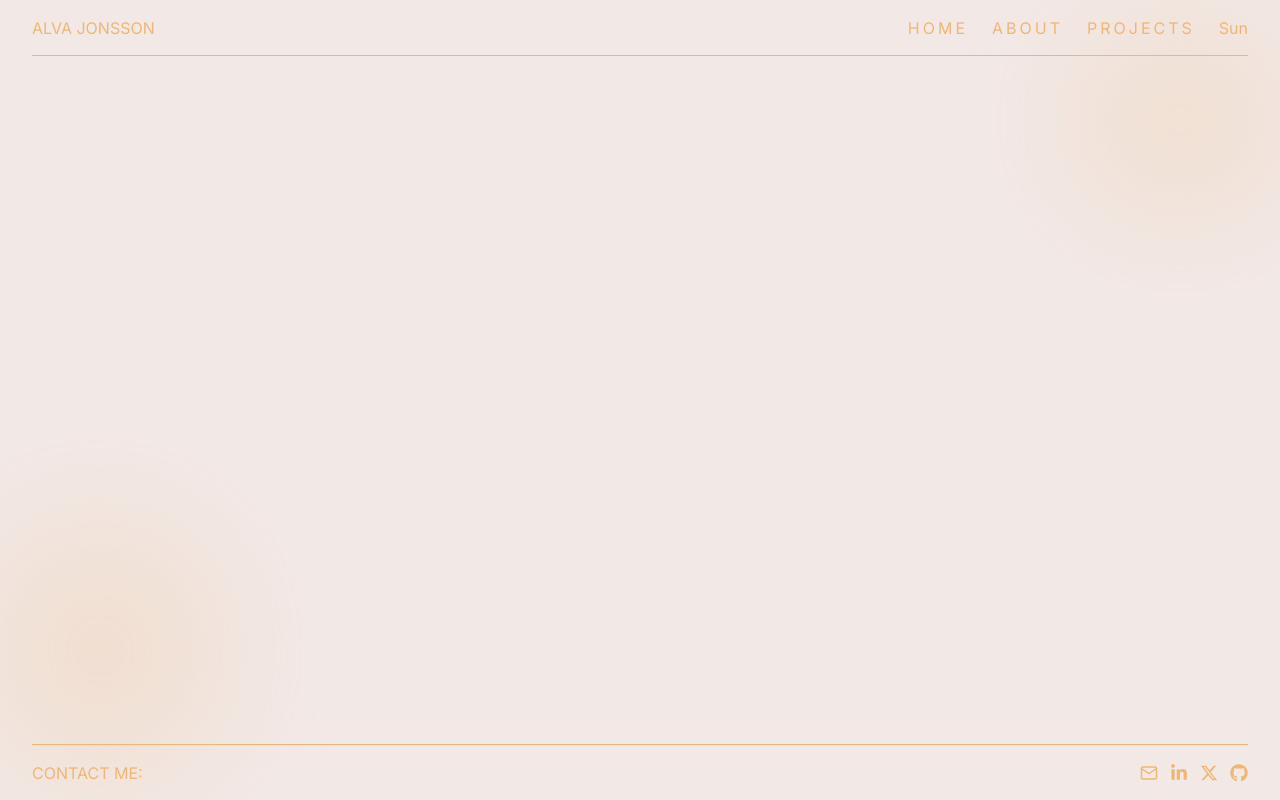
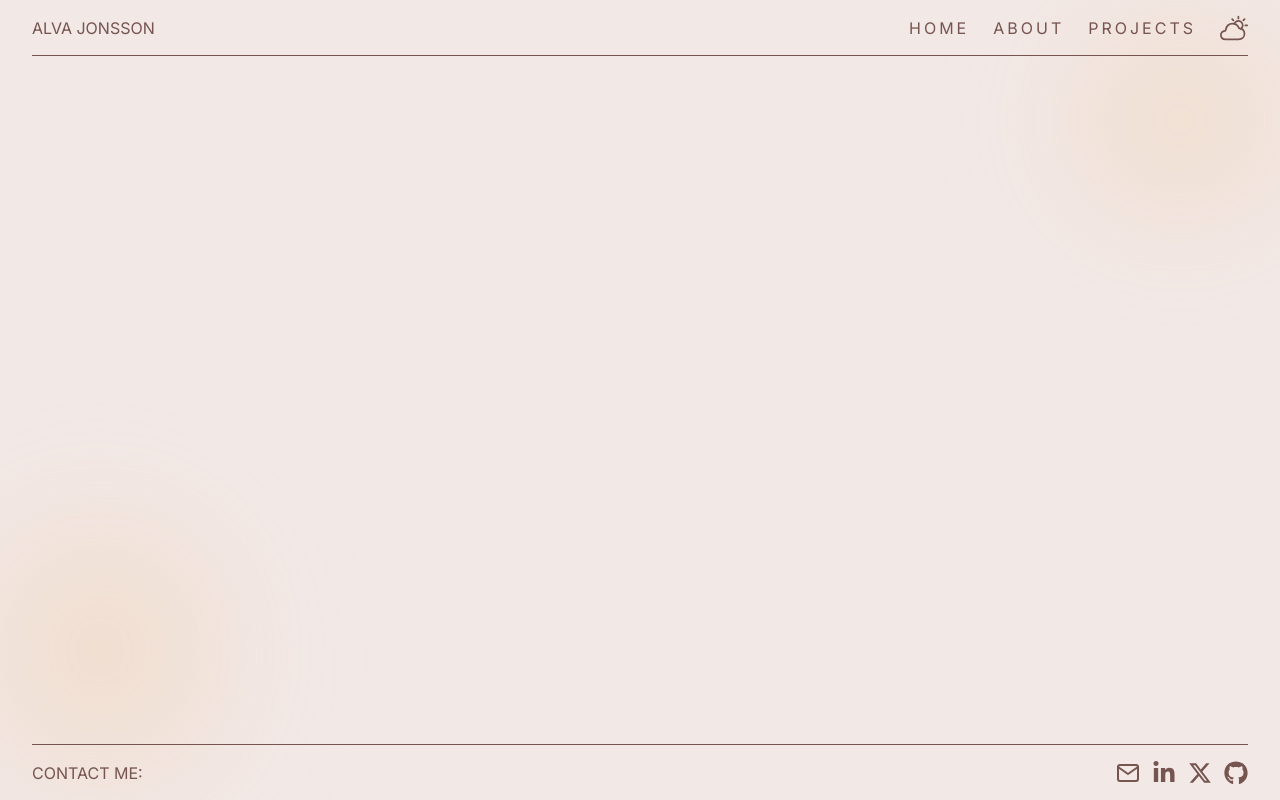
Before and after one commit to Alvis97/newportfolioalva, a Next.js app: page / in a window 1280 px wide. Built offline with nearby package versions, Linux system fonts and the light colour scheme.

Commit message:
feat: Added darkmode button

```diff
--- /dev/null
+++ b/app/components/DarkmodeButton.tsx
@@ -0,0 +1,31 @@
+"use client"
+import React, { useEffect, useState } from 'react'
+import { IoPartlySunnyOutline, IoSunnyOutline } from "react-icons/io5";
+
+function DarkmodeButton() {
+    const [ darkmode, setDarkmode ] = useState(false)
+
+    useEffect(() => {
+        setDarkmode(document.documentElement.classList.contains("dark"))
+    }, [])
+
+    function toggle() {
+        const next = !darkmode
+        setDarkmode(next)
+        document.documentElement.classList.toggle("dark", next)
+        try{
+            localStorage.setItem("theme", next ? "dark" : "light")
+        } catch {}
+    }
+  return (
+    <button
+    onClick={toggle}
+    aria-label="Toggle theme"
+    className='cursor-pointer hover:scale-110 duration-300 ease-in-out'
+    >
+    {darkmode ?  <IoSunnyOutline className='h-14 w-14 md:h-7 md:w-7' /> : <IoPartlySunnyOutline className='h-14 w-14 md:h-7 md:w-7' />}
+    </button>
+  )
+}
+
+export default DarkmodeButton
--- a/app/components/Footer.tsx
+++ b/app/components/Footer.tsx
@@ -19,20 +19,20 @@ function Footer() {
         }
     }
   return (
-    <div className='flex justify-between items-center h-14 border-t border-t-[var(--pink)] text-[var(--pink)] text-xs xl:text-base'>
+    <div className='flex justify-between items-center h-14 border-t border-t-[var(--foreground)] text-[var(--foreground)] text-xs xl:text-base'>
         <p>CONTACT ME:</p>
         <div className='flex gap-3 items-center'>
             <div className='relative flex items-center justify-center group'>
                 <button onClick={handleCopy} className='cursor-pointer hover:scale-110 transition-transform'>
-                    {copied ? <FiCheck size={16}/> : <FiMail size={18}/>}
+                    {copied ? <FiCheck className='h-5 w-5 xl:h-6 xl:w-6'/> : <FiMail className='h-5 w-5 xl:h-6 xl:w-6'/>}
                 </button>
                 <span className='absolute bottom-full left-1/2 -translate-x-1/2 mb-2 px-2 py-1 text-xs rounded bg-white/50 text-black whitespace-nowrap opacity-0 group-hover:opacity-100 transition-opacity'>
                     Click to copy email
                 </span>
             </div>
-            <a href="https://www.linkedin.com/in/alva-jonsson/"><FaLinkedinIn size={18}/></a>
-            <a href="https://x.com/alvajon1997"><FaXTwitter size={18}/></a>
-            <a href="https://github.com/Alvis97"><FaGithub size={18}/></a>
+            <a href="https://www.linkedin.com/in/alva-jonsson/"><FaLinkedinIn className='h-5 w-5 xl:h-6 xl:w-6'/></a>
+            <a href="https://x.com/alvajon1997"><FaXTwitter className='h-5 w-5 xl:h-6 xl:w-6'/></a>
+            <a href="https://github.com/Alvis97"><FaGithub className='h-5 w-5 xl:h-6 xl:w-6'/></a>
         </div>
     </div>
   )
--- a/app/components/Navigation.tsx
+++ b/app/components/Navigation.tsx
@@ -2,12 +2,13 @@
 
 import React, { useState } from 'react'
 import { FiMenu, FiX} from "react-icons/fi"
+import DarkmodeButton from './DarkmodeButton'
 
 function Navigation() {
     const [isOpen, setIsOpen] = useState(false)
 
   return (
-    <div className='flex justify-between items-center w-full h-14 border-b border-b-[var(--pink)] text-[var(--pink)] text-xs xl:text-base'>
+    <div className='flex justify-between items-center w-full h-14 border-b border-b-[var(--foreground)] text-[var(--foreground)] text-xs xl:text-base'>
         <p>ALVA JONSSON</p>
 
         <div className='md:hidden'>
@@ -25,19 +26,19 @@ function Navigation() {
             <a href="/home">HOME</a>
             <a href="/about">ABOUT</a>
             <a href="/projects">PROJECTS</a>
-            <button>Sun</button>
+            <DarkmodeButton/>
         </div>
 
 
             <div
             aria-hidden={!isOpen}
-            className={`fixed inset-0 z-5 flex flex-col justify-center items-end p-5 px-[5%] gap-5 text-xl bg-[var(--background)]/60 backdrop-blur-xs left-0 top-0 w-full h-full transition-opacity duration-500 ease-out ${
+            className={`fixed inset-0 z-5 flex flex-col justify-center items-end p-5 px-[5%] gap-5 text-xl bg-[var(--background)]/60 backdrop-blur-xs left-0 top-0 w-full h-full transition-opacity duration-500 ease-out md:hidden ${
                 isOpen ? 'opacity-100' : 'invisible opacity-0'
             }`}>
                <a href="/home" onClick={() => setIsOpen(false)}>HOME</a>
                <a href="/about" onClick={() => setIsOpen(false)}>ABOUT</a>
                <a href="/projects" onClick={() => setIsOpen(false)}>PROJECTS</a>
-               <button>Sun</button>
+               <DarkmodeButton/>
             </div>
 
     </div>
--- a/app/globals.css
+++ b/app/globals.css
@@ -1,8 +1,10 @@
 @import "tailwindcss";
+@custom-variant dark (&:where(.dark, .dark *));
 
 :root {
   --background: #F2E9E7;
-  --foreground: #392B2B;
+  --foreground: #76544F;
+  --textColor: #392B2B;
   --pink: #F0B673;
   --darkBrown: #392B2B;
   --lightBrown: #76544F;
@@ -19,14 +21,14 @@
   --font-display: var(--font-manrope);
 }
 
-@media (prefers-color-scheme: dark) {
-  :root {
+.dark {
+  color-scheme: dark;
   --background: #211B1B;
-  --foreground: #F2E9E7;
+  --foreground:  #D4A69D;
+  --textColor: #F2E9E7;
   --pink: #D4A69D;
   --darkBrown: #392B2B;
   --lightBrown: #76544F;
-  }
 }
 
 body {
@@ -36,7 +38,7 @@ body {
 }
 
 a{
-  color: var(--pink);
+  color: var(--foreground);
   font-family: var(--manrope);
   letter-spacing: 3px;
   transition: 1s;
```
